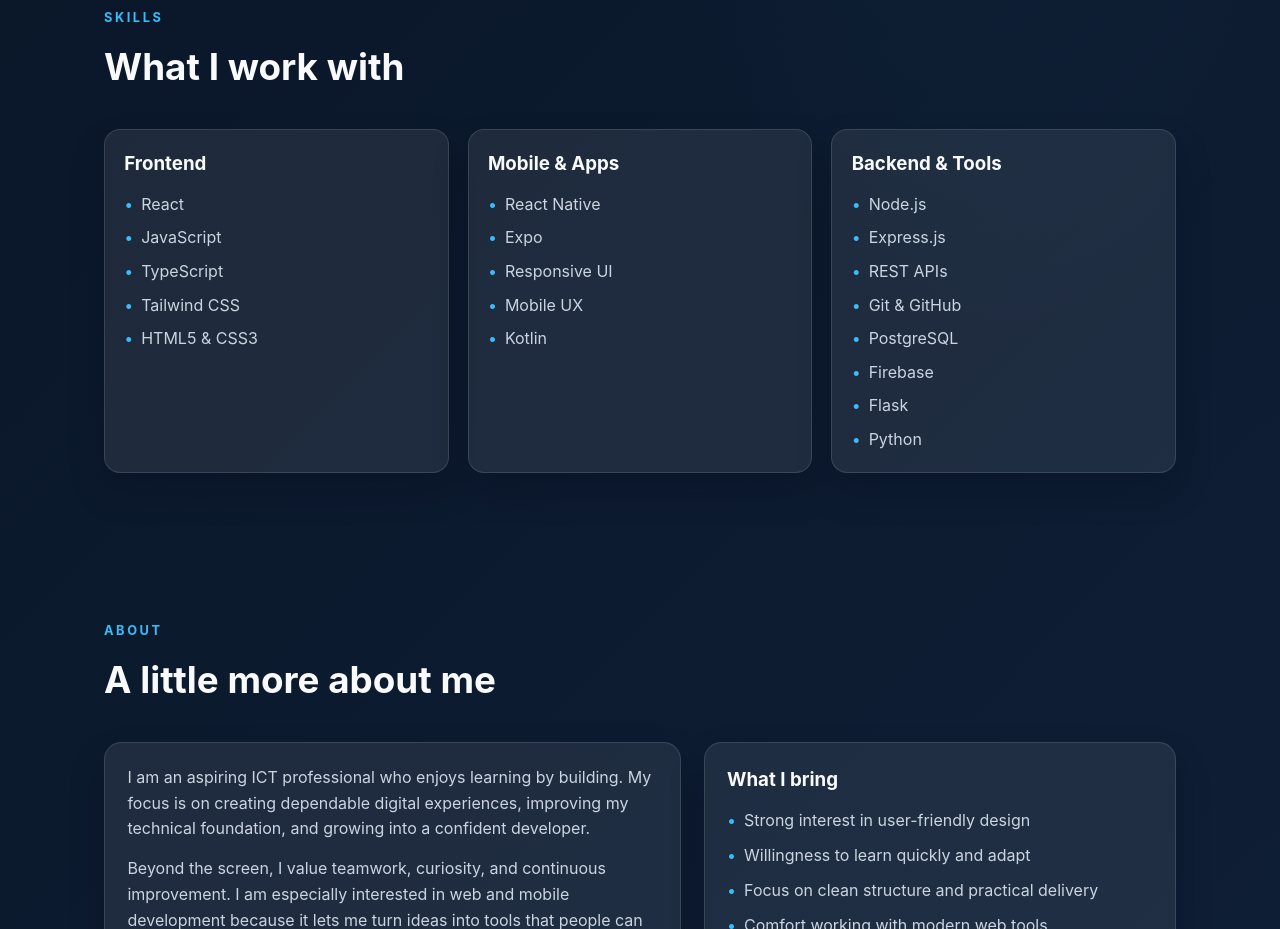
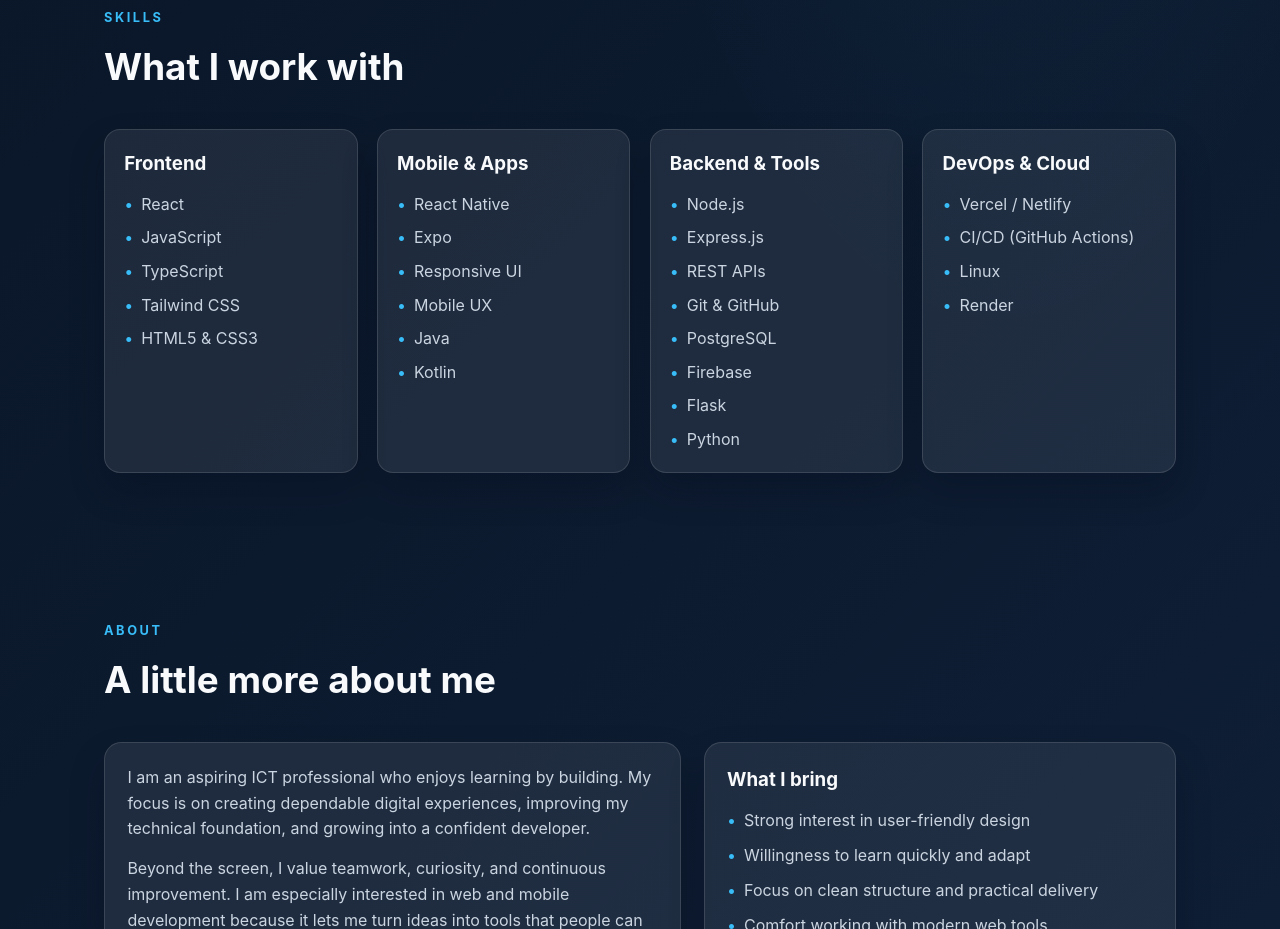
Before and after one commit to Dickens12-derrick/Dickens_Portfolio, a React (Vite) app: page / in a window 1280 px wide. Shown: the part 2120-3049 px from the top of the page. Built offline with nearby package versions, Linux system fonts and the light colour scheme.

Commit message:
Added Card for Category for DEvOps and Cloud

```diff
--- a/src/App.jsx
+++ b/src/App.jsx
@@ -161,6 +161,7 @@ export default function App() {
       user_email: formData.get('user_email')?.trim() || '',
       message: formData.get('message')?.trim() || '',
       reply_to: formData.get('user_email')?.trim() || '',
+      title: 'Portfolio contact form',
     };
 
     try {
@@ -185,12 +186,17 @@ export default function App() {
     },
     {
       category: 'Mobile & Apps',
-      items: ['React Native', 'Expo', 'Responsive UI', 'Mobile UX', 'Kotlin']
+      items: ['React Native', 'Expo', 'Responsive UI', 'Mobile UX', 'Java', 'Kotlin']
     },
     {
       category: 'Backend & Tools',
       items: ['Node.js', 'Express.js', 'REST APIs', 'Git & GitHub', 'PostgreSQL', 'Firebase', 'Flask', 'Python']
-    }
+    },
+    {
+  category: 'DevOps & Cloud',
+  items: ['Vercel / Netlify', 'CI/CD (GitHub Actions)', 'Linux', 'Render']
+}
+
   ];
 
   const projects = [
```
